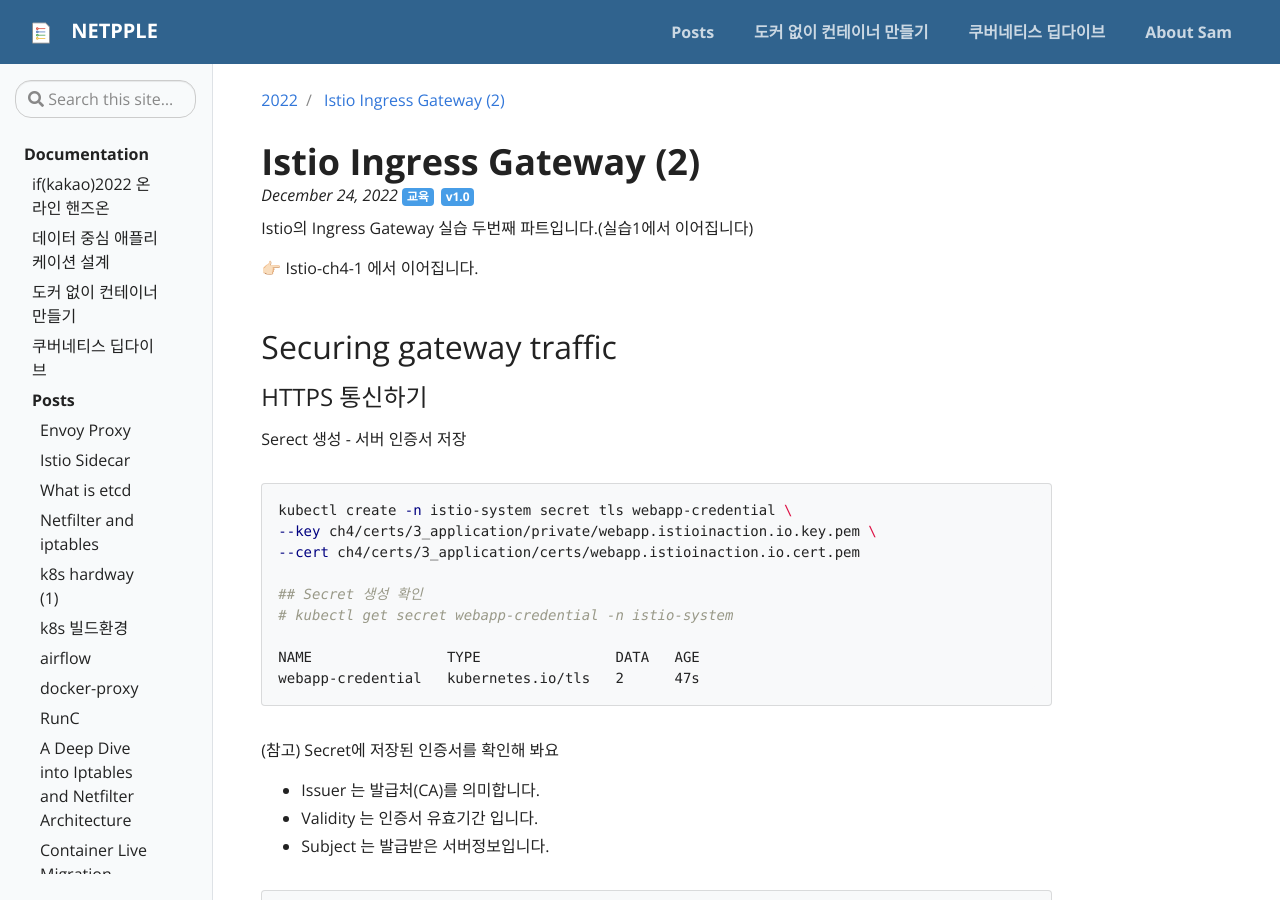
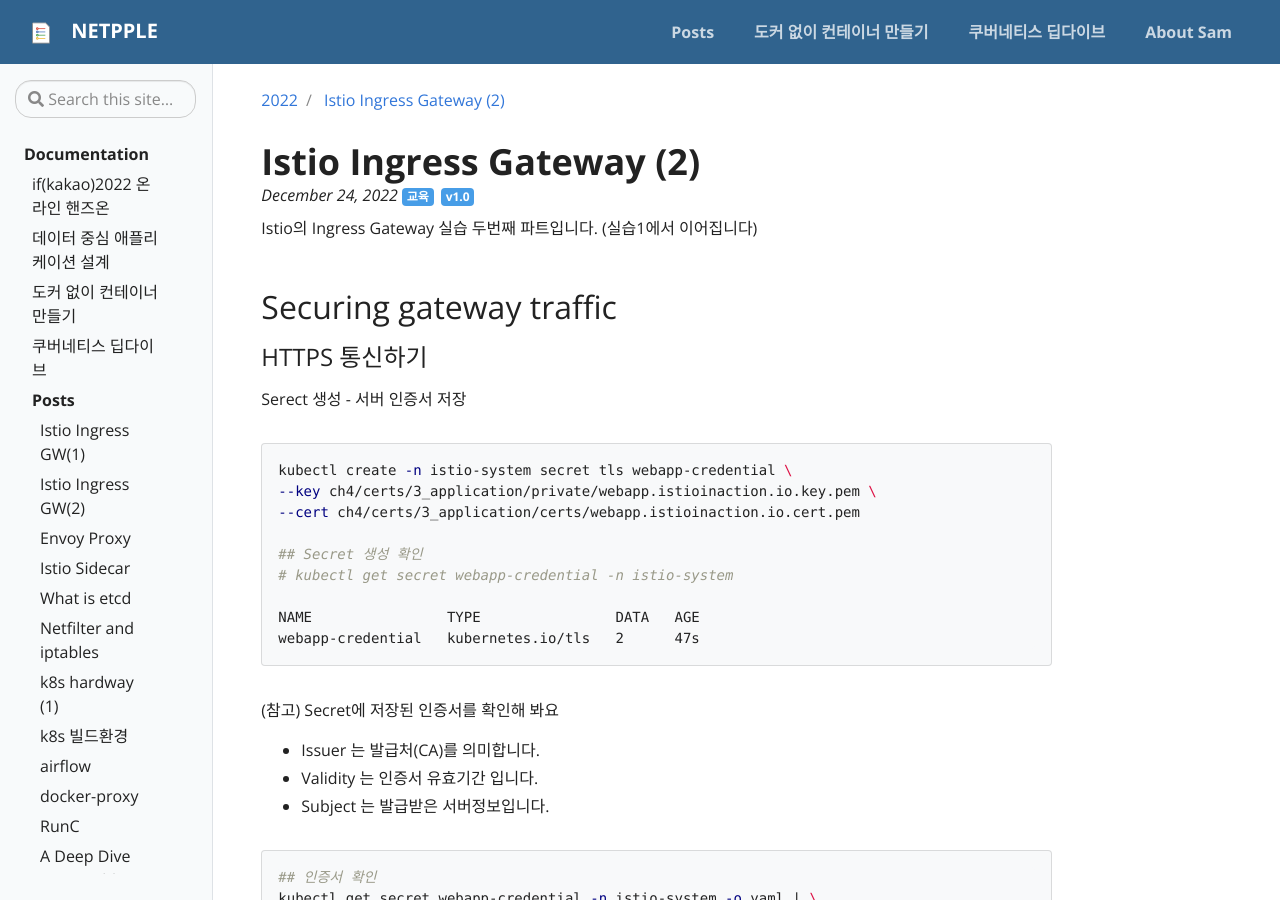
Before and after one commit to netpple/netpple.github.io, a Jekyll site: the page built from _posts/2022-12-24-Istio-ch4-2-ingress-gw.md, in a window 1280 px wide and 900 px high. Built offline with Jekyll 4.4.1, drawn with Linux system fonts in a browser that asks for light colours; our own code applies the rules of GitHub Pages for plain Markdown files.

Commit message:
LNB 추가

```diff
--- a/_data/toc.yml
+++ b/_data/toc.yml
@@ -67,6 +67,10 @@
   links:
     #    - title: "[] "
     #      url: ""
+    - title: "Istio Ingress GW(1)"
+      url: "2022/Istio-ch4-1-ingress-gw"
+    - title: "Istio Ingress GW(2)"
+      url: "2022/Istio-ch4-2-ingress-gw"
     - title: "Envoy Proxy"
       url: "2022/Istio-ch3-envoy"
     - title: "Istio Sidecar"
--- a/_posts/2022-12-24-Istio-ch4-2-ingress-gw.md
+++ b/_posts/2022-12-24-Istio-ch4-2-ingress-gw.md
@@ -9,11 +9,9 @@
   tag: 교육
   rightpanel: false
 ---
-Istio의 Ingress Gateway 실습 두번째 파트입니다.(실습1에서 이어집니다)
+Istio의 Ingress Gateway 실습 두번째 파트입니다. (실습1에서 이어집니다)
 
 <!--more-->
-
-👉🏻 Istio-ch4-1 에서 이어집니다.
 
 ## Securing gateway traffic
 
```
